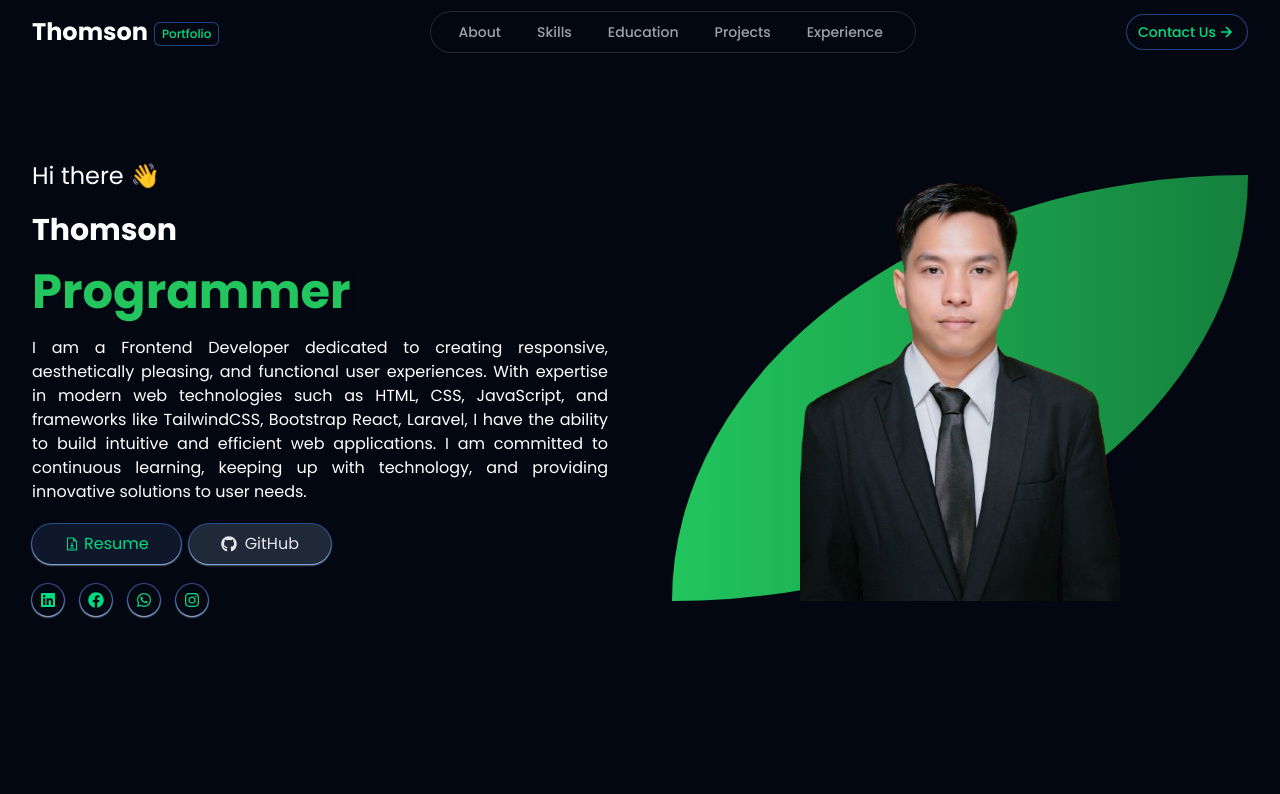
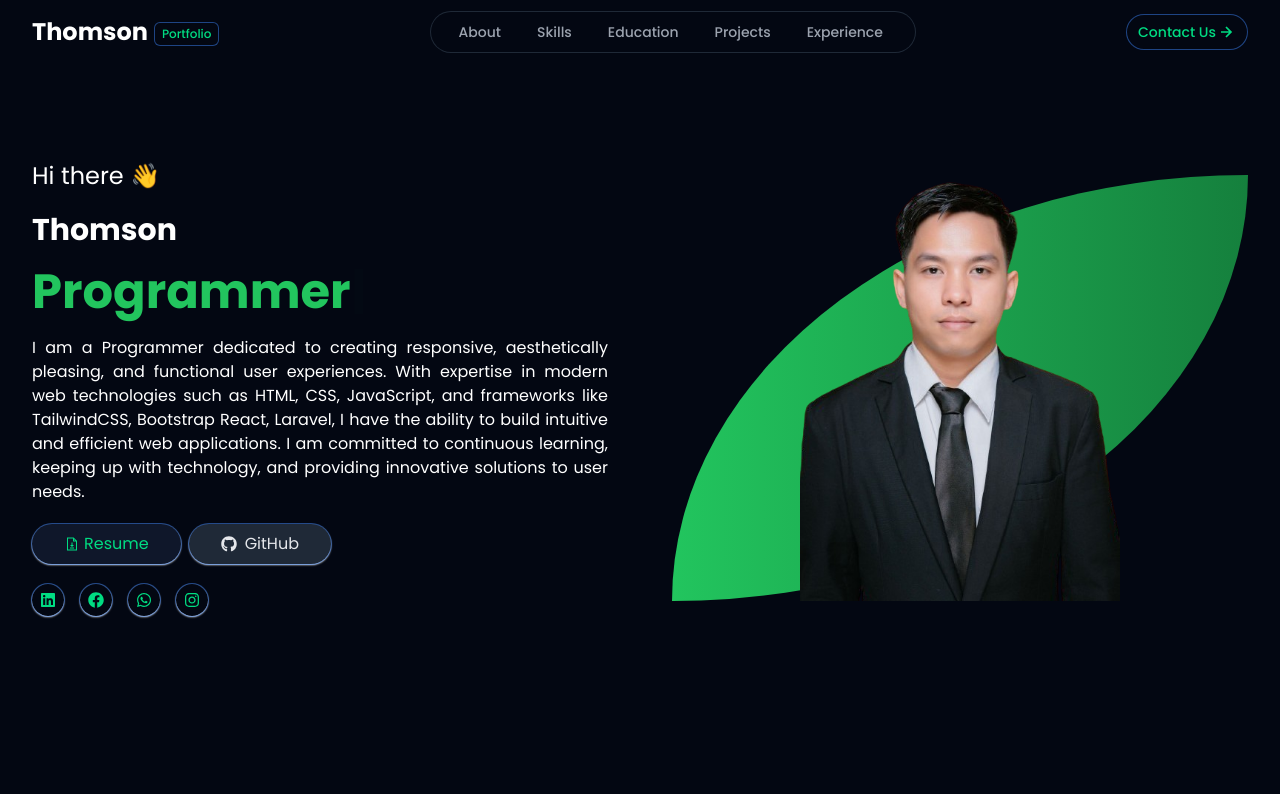
Before and after one commit to ThomsonSimbolon/my-portofolio, a React (Vite) app: page / in a window 1280 px wide. Shown: the top 794 px of the page. Built offline with nearby package versions, Linux system fonts and the light colour scheme.

Commit message:
Update Data App

```diff
--- a/src/App.jsx
+++ b/src/App.jsx
@@ -242,7 +242,7 @@ const App = () => {
                   />
                 </h1>
                 <p className="text-white mb-5 text-balance md:text-justify">
-                  I am a Frontend Developer dedicated to creating responsive,
+                  I am a Programmer dedicated to creating responsive,
                   aesthetically pleasing, and functional user experiences. With
                   expertise in modern web technologies such as HTML, CSS,
                   JavaScript, and frameworks like TailwindCSS, Bootstrap React,
```
